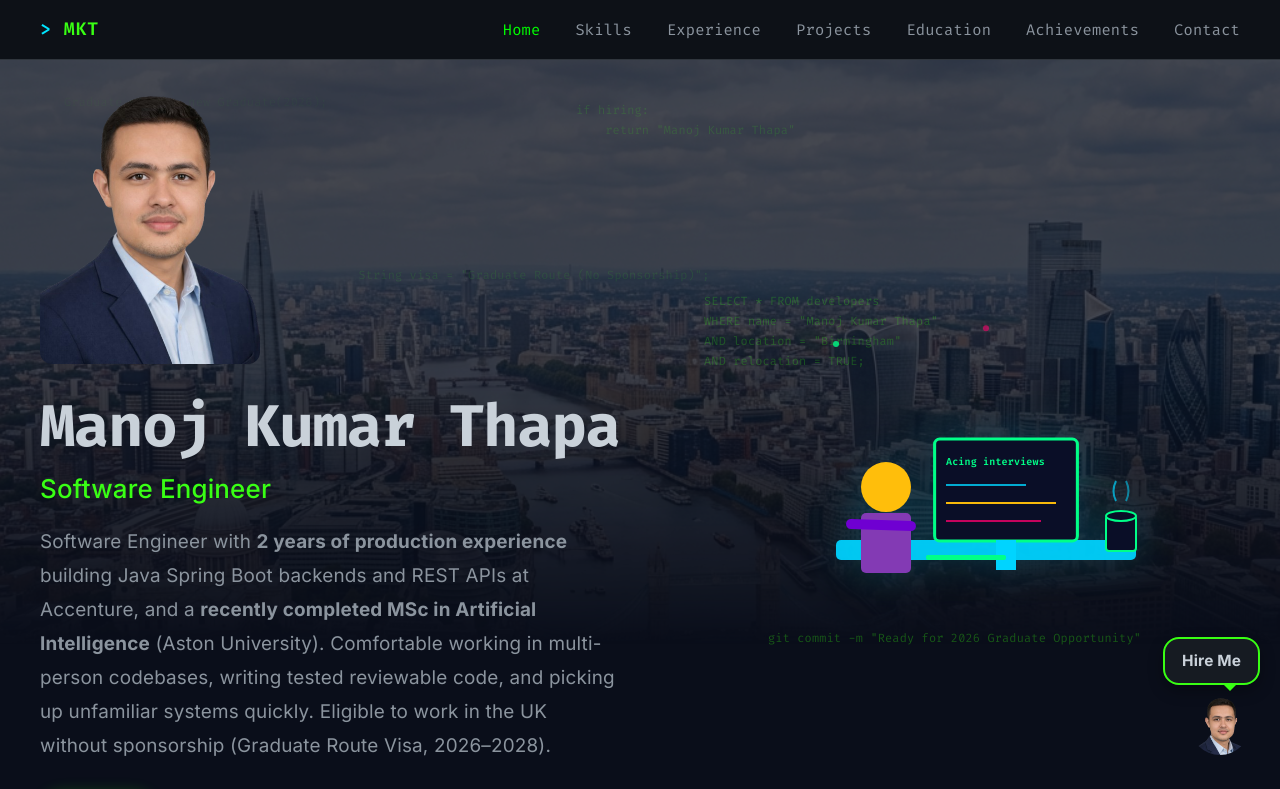
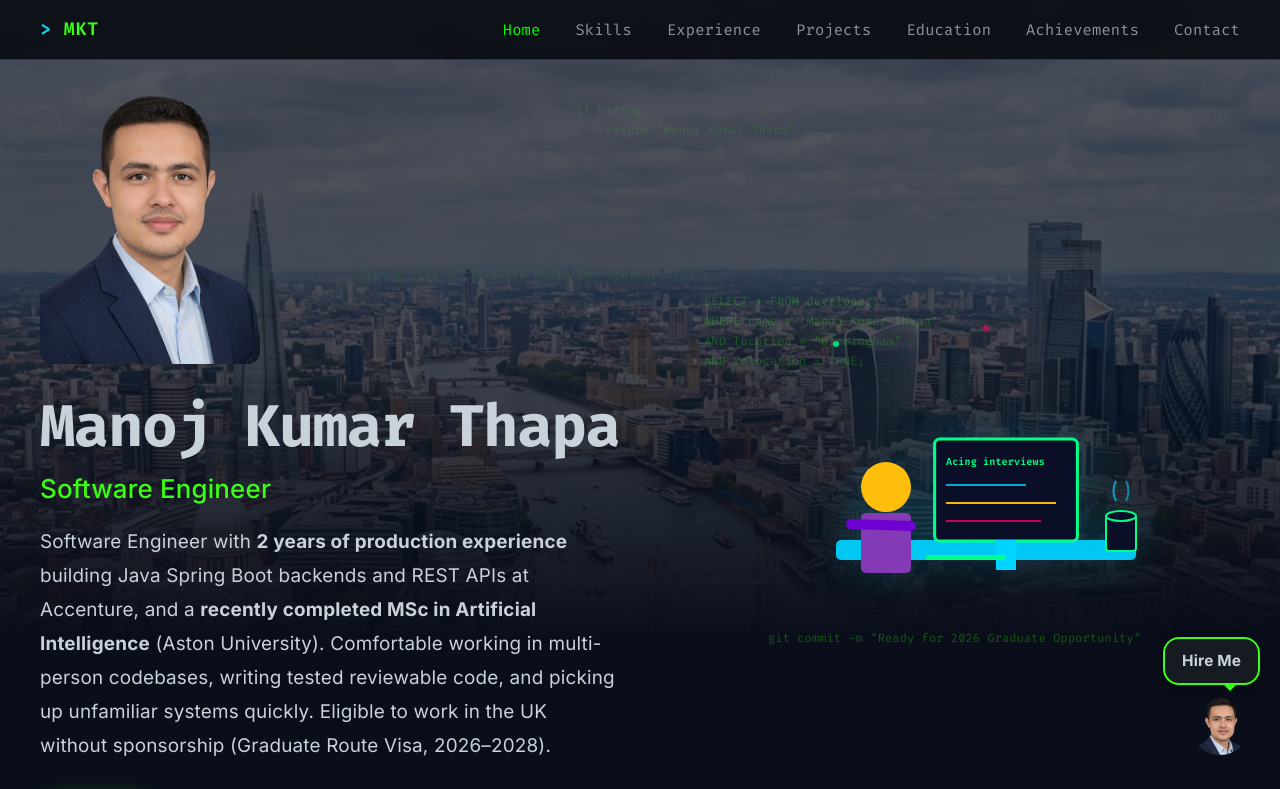
Before and after one commit to iammanoj807/profile, a React (Vite) app: page / in a window 1280 px wide. Shown: the top 789 px of the page. Built offline with nearby package versions, Linux system fonts and the light colour scheme; some icons are missing.

Commit message:
style: adjust skyline opacity to 0.30 and match description text color with heading

```diff
--- a/src/index.css
+++ b/src/index.css
@@ -1132,7 +1132,7 @@ pre,
 
 .hero-text .description {
   font-size: 1.35rem;
-  color: var(--text-secondary);
+  color: var(--text-primary);
   margin-bottom: 2rem;
   line-height: 1.8;
   max-width: 650px;
@@ -1422,7 +1422,7 @@ body::after {
   object-fit: cover;
   object-position: center 30%;
   display: block;
-  opacity: 0.25;
+  opacity: 0.30;
   mask-image: linear-gradient(to bottom, black 0%, black 40%, transparent 75%);
   -webkit-mask-image: linear-gradient(to bottom, black 0%, black 40%, transparent 75%);
 }
```
